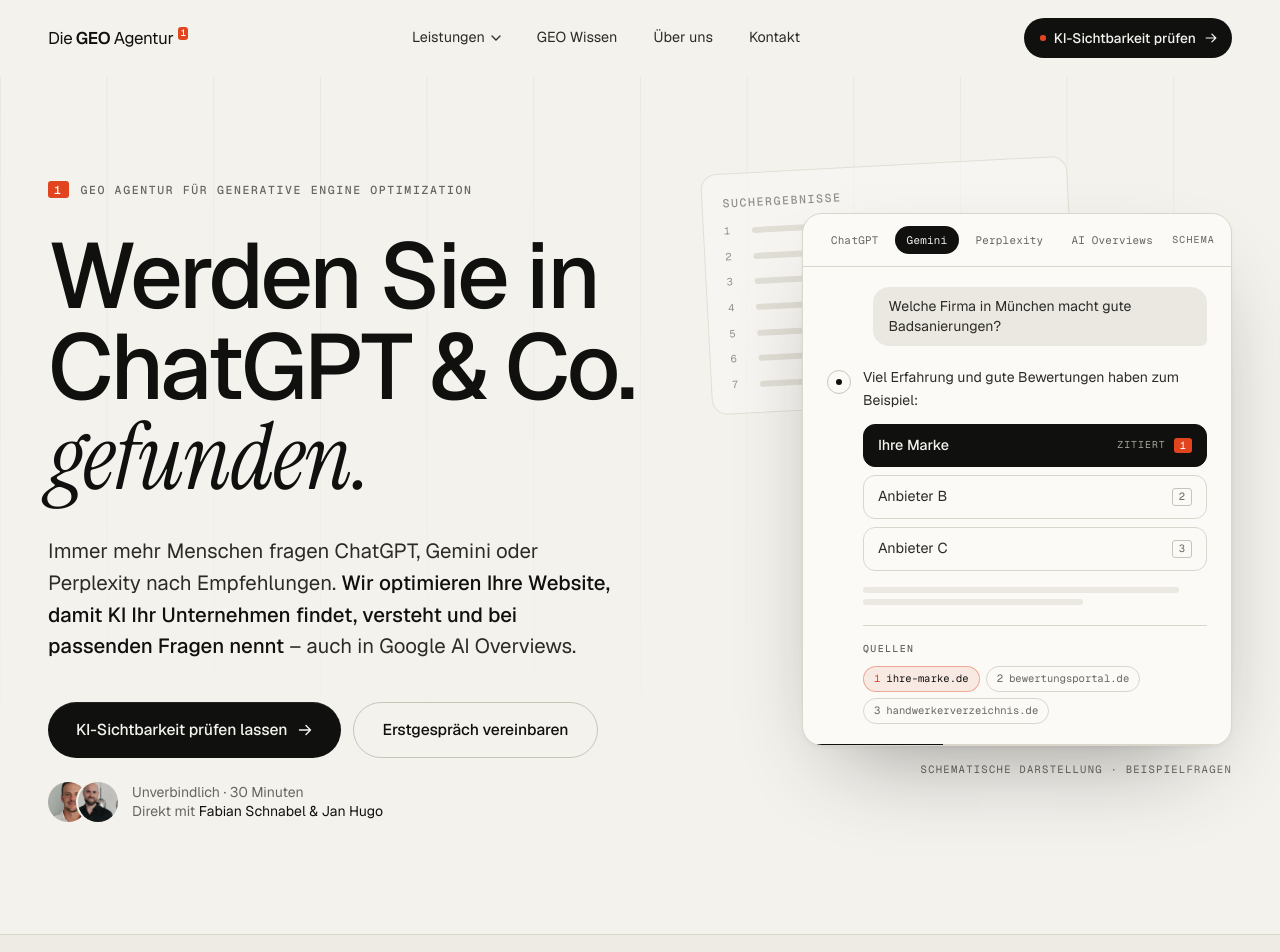
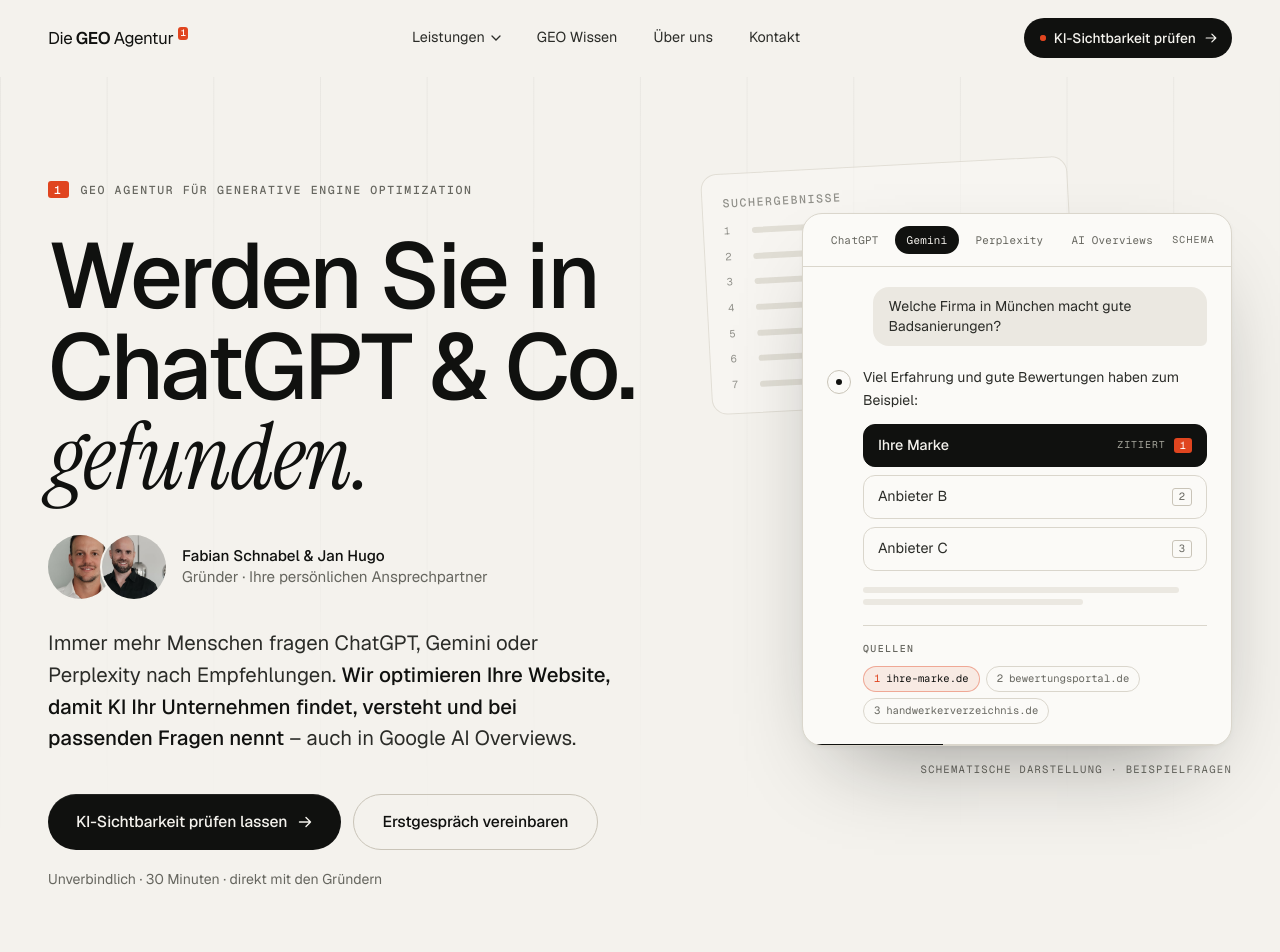
Before and after one commit to Fabschn16/diegeoagentur, a Next.js app: page / in a window 1280 px wide. Shown: the top 952 px of the page. Built offline with nearby package versions, Linux system fonts and the light colour scheme.

Commit message:
Startseite: Gründer-Porträts größer und direkt unter die Hero-Überschrift
Co-Authored-By: Claude Opus 5.5 (1M context) <noreply@anthropic.com>
Claude-Session: https://claude.ai/code/session_017psWjnAKNGCSEuZAGtazE3

```diff
--- a/components/sections/Hero.tsx
+++ b/components/sections/Hero.tsx
@@ -22,8 +22,16 @@ export function Hero() {
               Werden Sie in <span className="whitespace-nowrap">ChatGPT & Co.</span> <span className="em">gefunden.</span>
             </span>
           </h1>
+          <div className="mt-8 flex items-center gap-4" data-reveal style={{ ["--reveal-delay" as string]: "100ms" }}>
+            <TeamAvatars size={64} />
+            <p className="text-[0.95rem] leading-snug text-muted">
+              <span className="font-medium text-ink">Fabian Schnabel & Jan Hugo</span>
+              <br />
+              Gründer · Ihre persönlichen Ansprechpartner
+            </p>
+          </div>
           <p
-            className="mt-8 max-w-[36rem] text-lead text-pretty text-ink-2"
+            className="mt-7 max-w-[36rem] text-lead text-pretty text-ink-2"
             data-reveal
             style={{ ["--reveal-delay" as string]: "140ms" }}
           >
@@ -41,14 +49,9 @@ export function Hero() {
               {cta.secondary.label}
             </Button>
           </div>
-          <div className="mt-6 flex items-center gap-3.5" data-reveal style={{ ["--reveal-delay" as string]: "280ms" }}>
-            <TeamAvatars size={40} />
-            <p className="text-[0.88rem] leading-snug text-muted">
-              Unverbindlich · 30 Minuten
-              <br />
-              Direkt mit <span className="text-ink">Fabian Schnabel & Jan Hugo</span>
-            </p>
-          </div>
+          <p className="mt-5 text-[0.88rem] leading-snug text-muted" data-reveal style={{ ["--reveal-delay" as string]: "280ms" }}>
+            Unverbindlich · 30 Minuten · direkt mit den Gründern
+          </p>
         </div>
 
         <div className="lg:col-span-5 lg:pt-4" data-reveal style={{ ["--reveal-delay" as string]: "200ms" }}>
```
